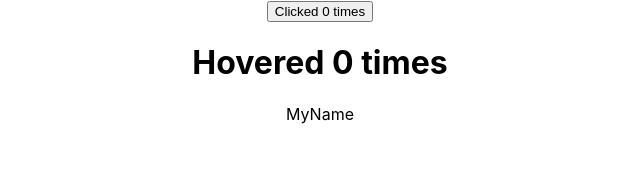
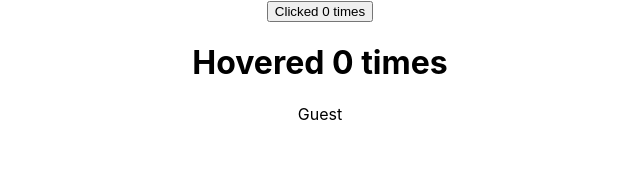
Before and after one commit to abhieshekumar/react-crash, a React (Create React App) app: page / in a window 1280 px wide. Shown: the top 194 px of the page, without its empty margins (320-960 px from the left). Built offline with nearby package versions, Linux system fonts and the light colour scheme.

Commit message:
Render - prop

```diff
--- a/src/App.js
+++ b/src/App.js
@@ -42,7 +42,7 @@ class App extends Component {
       <div className="App">
         <ClickCounter2/>
         <HoverCounter2/>
-        <User name={(isLoggedIn)=> isLoggedIn?'MyName':'Guest'}/>
+        <User render={(isLoggedIn)=> isLoggedIn?'MyName':'Guest'}/>
       </div>
     );
   }
--- a/src/components/User.js
+++ b/src/components/User.js
@@ -4,7 +4,7 @@ class User extends Component {
   render() {
     return (
       <div>
-        {this.props.name(true)}
+        {this.props.render(false)}
       </div>
     )
   }
```
